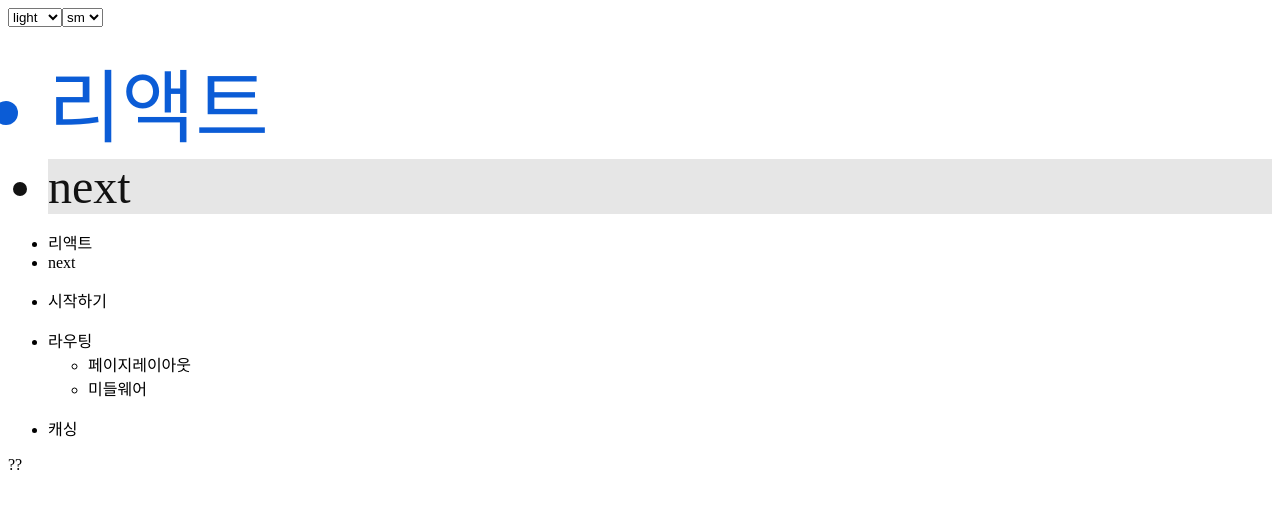
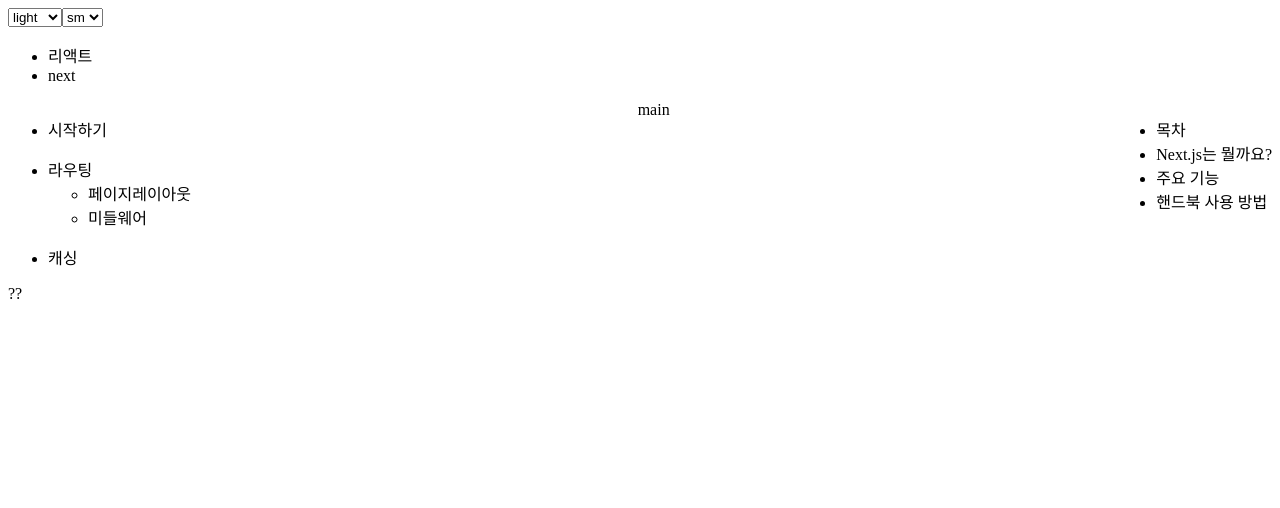
Before and after one commit to jumib/next-level, a Next.js app: page / in a window 1280 px wide. Shown: the top 508 px of the page. Built offline with nearby package versions, Linux system fonts and the light colour scheme.

Commit message:
ADD: MainPage, RightBar

```diff
--- a/app/globals.scss
+++ b/app/globals.scss
@@ -55,6 +55,11 @@
   $--text-scale2-lg: 12rem;
   $--text-scale3-lg: 9rem;
 // }
+
+.isFlex {
+  display: flex;
+  justify-content: space-between;
+}
 
 .theme-light {
   .txt-primary {
--- a/app/layout.tsx
+++ b/app/layout.tsx
@@ -4,6 +4,8 @@
 import "./globals.scss";
 import Header from "../components/common/Header";
 import LeftBar from "../components/common/LeftBar";
+import RightBar from "../components/common/RightBar";
+import MainPage from "../components/common/MainPage";
 
 type Theme = "theme-light" | "theme-dark" | "theme-sepia";
 type Scale = "scale-sm" | "scale-md" | "scale-lg";
@@ -42,13 +44,17 @@
           <option value={"scale-md"}>md</option>
           <option value={"scale-lg"}>lg</option>
         </select>
-        <ul className="flex list-none">
+        {/* <ul className="flex list-none">
           <li className="txt-primary bg-primary txt-1">리액트</li>
           <li className="txt-secondary bg-secondary txt-2">next</li>
-        </ul>
+        </ul> */}
 
-        <Header/>
-        <LeftBar/>
+        <Header />
+        <div className="isFlex">
+          <LeftBar />
+          <MainPage />
+          <RightBar />
+        </div>
 
         {children}
       </body>
--- a/components/common/LeftBar.tsx
+++ b/components/common/LeftBar.tsx
@@ -1,4 +1,4 @@
-"use client"
+"use client";
 
 export default function LeftBar() {
   return (
@@ -19,5 +19,5 @@
         </ul>
       </div>
     </>
-    )
+  );
 }
--- /dev/null
+++ b/components/common/MainPage.tsx
@@ -0,0 +1,9 @@
+"use client";
+
+export default function MainPage() {
+  return (
+    <>
+      <div className="main-width">main</div>
+    </>
+  );
+}
--- /dev/null
+++ b/components/common/RightBar.tsx
@@ -0,0 +1,22 @@
+"use client";
+import data from "../../json/initialPage.json";
+
+interface Data {
+  title: string;
+  subTitle: string;
+  link: string;
+}
+export default function RightBar() {
+  return (
+    <>
+      <div className="right-width">
+        <ul>
+          <li>목차</li>
+          {data.map((item: Data, idx: number) => {
+            return idx > 0 && <li key={item.link}>{item.title}</li>;
+          })}
+        </ul>
+      </div>
+    </>
+  );
+}
--- /dev/null
+++ b/json/initialPage.json
@@ -0,0 +1,22 @@
+[
+  {
+    "title": "소개",
+    "subTitle": "Next.js documentation에 오신 걸 환영해요!",
+    "link":"doc-0"
+  },
+  {
+    "title":"Next.js는 뭘까요?",
+    "subTitle": "Next.js는 full-stack 웹 애플리케이션을 위한 리액트 프레임워크에요.",
+    "link":"doc-1"
+  },
+  {
+    "title":"주요 기능",
+    "subTitle": "Next.js의 주요 기능은 아래와 같은 것들이 있어요.",
+    "link":"doc-2"
+  },
+  {
+    "title":"핸드북 사용 방법",
+    "subTitle": "이러이러케 사용하세용",
+    "link":"doc-3"
+  }
+]
```
Lines whose indentation alone changed are shown as unchanged.
